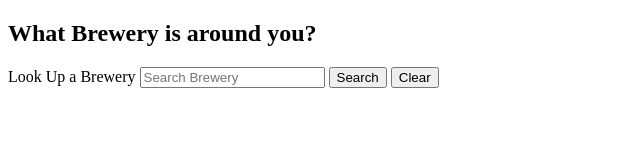
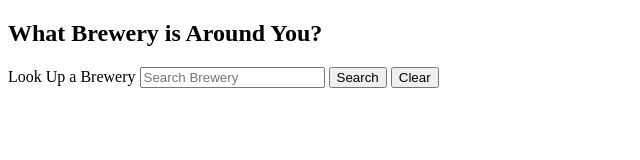
Before and after one commit to Philmtz14/Phase-1-Project, a plain HTML site: page index.html in a window 1280 px wide. Shown: the full height of the page, 0-640 px from the left. Drawn offline with Linux system fonts and the light colour scheme; no server answers.

Commit message:
Update text on index.html to sound better

```diff
--- a/index.html
+++ b/index.html
@@ -5,7 +5,7 @@
     <link rel="stylesheet" href="style.css">
 </head>
 <body>
-    <h2>What Brewery is around you?</h3>
+    <h2>What Brewery is Around You?</h3>
         <section>
             <form>
                 <label for="new_brewery">Look Up a Brewery</label>
```
